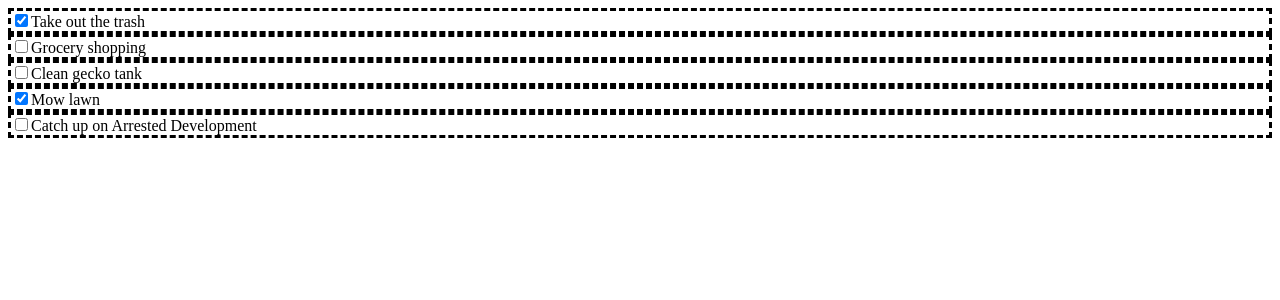
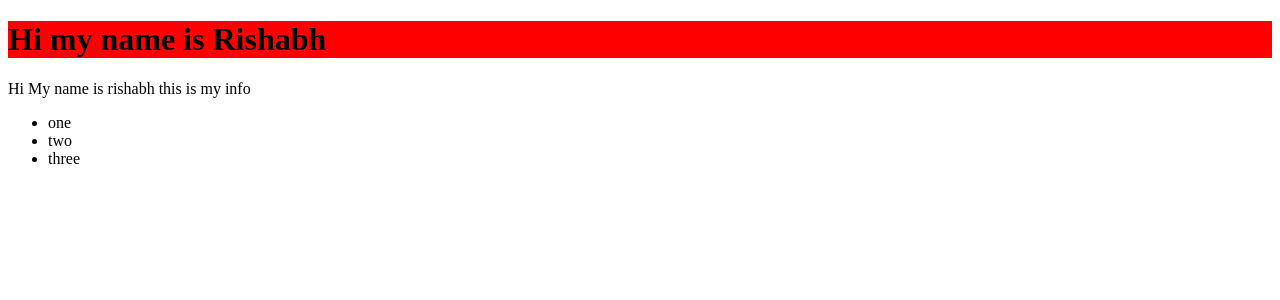
Before and after one commit to riddletom76/Learning, a React (Create React App) app in the folder React/hello-world/: page / in a window 1280 px wide. Shown: the top 300 px of the page. Built offline with nearby package versions, Linux system fonts and the light colour scheme.

Commit message:
class based components

```diff
--- a/React/hello-world/src/App.js
+++ b/React/hello-world/src/App.js
@@ -1,13 +1,22 @@
 import React from 'react';
+import Main from './components/Main';
 import BasicTodo from './components/BasicTodo';
 import ContactInfo from './components/ContactInfo';
 import QuestionAnswer from './components/QuestionAnswer';
 import products from './components/vsSchoolProducts';
 import Product from './components/Product';
-function App() {
-  return (
-    <BasicTodo />
-  );
+// function App() {
+//   return (
+//     <BasicTodo />
+//   );
+// }
+
+class App extends React.Component{
+  render(){
+    return(
+      <Main />
+    )
+  }
 }
 
 export default App;
--- a/React/hello-world/src/components/Main.js
+++ b/React/hello-world/src/components/Main.js
@@ -1,9 +1,17 @@
 import React from 'react';
 import MyInfo from './MyInfo';
 
-function Main(){
-    return (
-        <MyInfo />
-    )
+// function Main(){
+//     return (
+//         <MyInfo />
+//     )
+// }
+
+class Main extends React.Component{
+    render(){
+        return(
+            <MyInfo />
+        )
+    }
 }
 export default Main
```
Also changed, not shown: React/hello-world/src/components/Header.js (added, +13 -0 lines), React/hello-world/src/components/MyInfo.js (+17 -3 lines).
